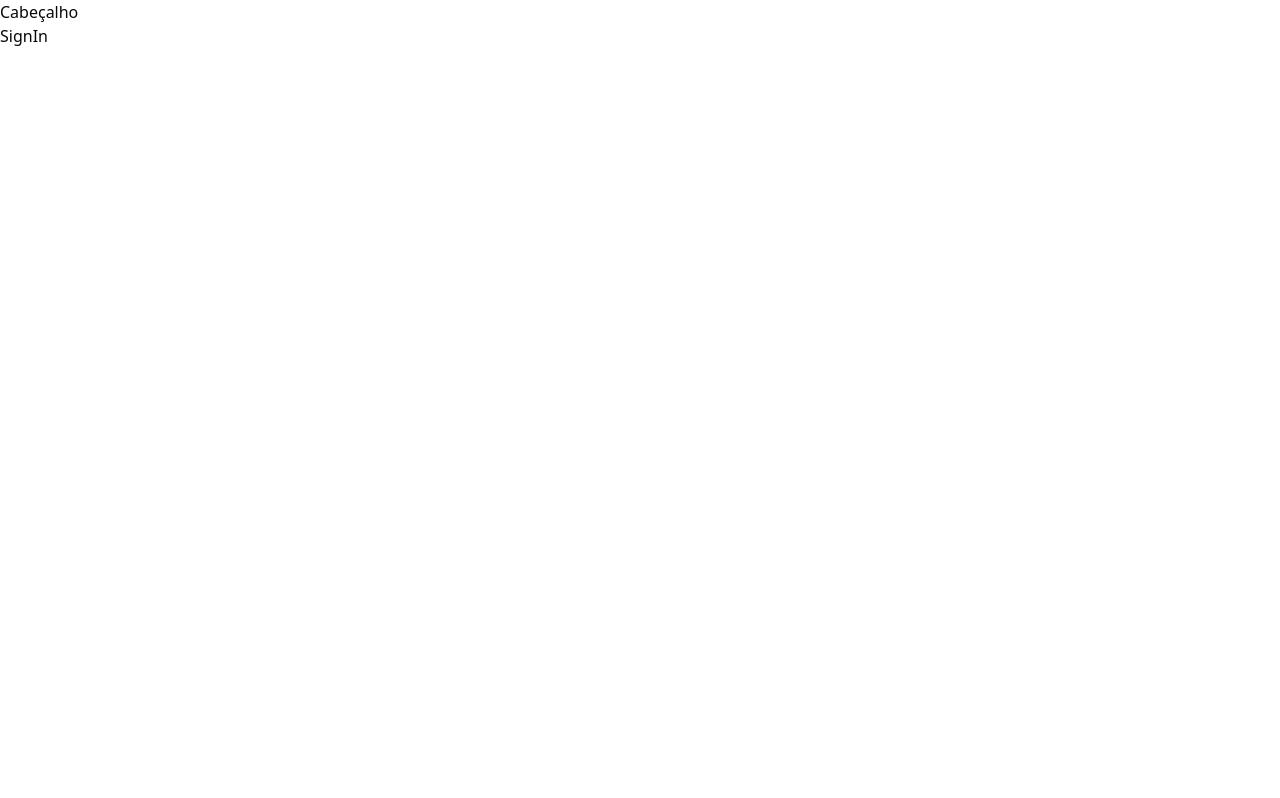
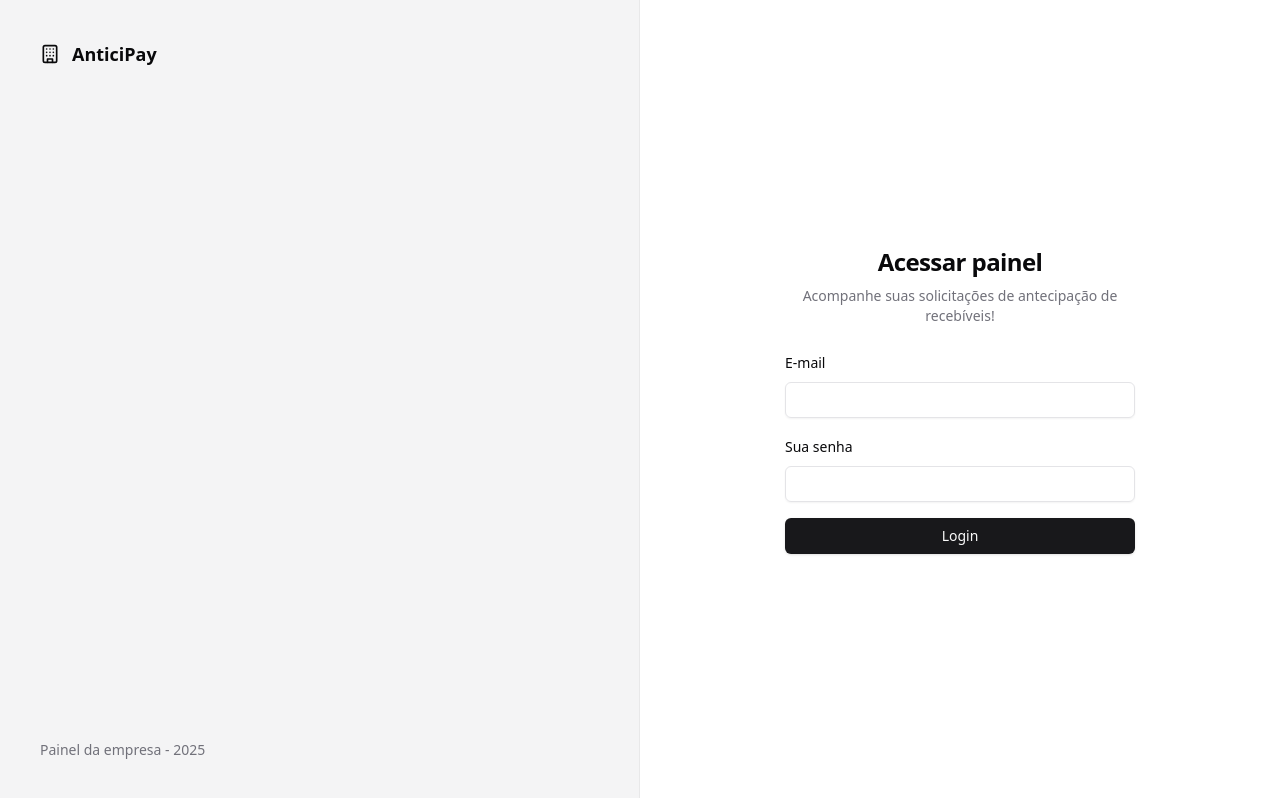
Before and after one commit to brenonPerez/anticipay-web, a React (Vite) app: page /sign-in in a window 1280 px wide. Built offline with nearby package versions, Linux system fonts and the light colour scheme.

Commit message:
feat: add componente SignIn

```diff
--- a/package.json
+++ b/package.json
@@ -10,6 +10,7 @@
     "preview": "vite preview"
   },
   "dependencies": {
+    "@radix-ui/react-label": "^2.1.2",
     "@radix-ui/react-slot": "^1.1.2",
     "class-variance-authority": "^0.7.1",
     "clsx": "^2.1.1",
--- /dev/null
+++ b/src/components/ui/input.tsx
@@ -0,0 +1,22 @@
+import * as React from "react"
+
+import { cn } from "@/lib/utils"
+
+const Input = React.forwardRef<HTMLInputElement, React.ComponentProps<"input">>(
+  ({ className, type, ...props }, ref) => {
+    return (
+      <input
+        type={type}
+        className={cn(
+          "flex h-9 w-full rounded-md border border-input bg-transparent px-3 py-1 text-base shadow-sm transition-colors file:border-0 file:bg-transparent file:text-sm file:font-medium file:text-foreground placeholder:text-muted-foreground focus-visible:outline-none focus-visible:ring-1 focus-visible:ring-ring disabled:cursor-not-allowed disabled:opacity-50 md:text-sm",
+          className
+        )}
+        ref={ref}
+        {...props}
+      />
+    )
+  }
+)
+Input.displayName = "Input"
+
+export { Input }
--- /dev/null
+++ b/src/components/ui/label.tsx
@@ -0,0 +1,24 @@
+import * as React from "react"
+import * as LabelPrimitive from "@radix-ui/react-label"
+import { cva, type VariantProps } from "class-variance-authority"
+
+import { cn } from "@/lib/utils"
+
+const labelVariants = cva(
+  "text-sm font-medium leading-none peer-disabled:cursor-not-allowed peer-disabled:opacity-70"
+)
+
+const Label = React.forwardRef<
+  React.ElementRef<typeof LabelPrimitive.Root>,
+  React.ComponentPropsWithoutRef<typeof LabelPrimitive.Root> &
+    VariantProps<typeof labelVariants>
+>(({ className, ...props }, ref) => (
+  <LabelPrimitive.Root
+    ref={ref}
+    className={cn(labelVariants(), className)}
+    {...props}
+  />
+))
+Label.displayName = LabelPrimitive.Root.displayName
+
+export { Label }
--- a/src/pages/_layouts/auth.tsx
+++ b/src/pages/_layouts/auth.tsx
@@ -1,10 +1,19 @@
+import { Building } from 'lucide-react'
 import { Outlet } from 'react-router-dom'
 
 export function AuthLayout() {
   return (
-    <div>
-      <h1>Autenticação</h1>
-      <div>
+    <div className="grid min-h-screen grid-cols-2">
+      <div className="flex h-full flex-col justify-between border-r border-foreground/5 bg-muted p-10 text-muted-foreground">
+        <div className="flex items-center gap-3 text-lg text-foreground">
+          <Building className="h-5 w-5" />
+          <span className="font-semibold">AnticiPay</span>
+        </div>
+        <footer className="text-sm">
+          Painel da empresa - {new Date().getFullYear()}
+        </footer>
+      </div>
+      <div className="flex flex-col items-center justify-center">
         <Outlet />
       </div>
     </div>
--- a/src/pages/auth/sign-in.tsx
+++ b/src/pages/auth/sign-in.tsx
@@ -1,10 +1,42 @@
 import { Helmet } from 'react-helmet-async'
+
+import { Button } from '@/components/ui/button'
+import { Input } from '@/components/ui/input'
+import { Label } from '@/components/ui/label'
 
 export function SignIn() {
   return (
     <>
       <Helmet title="Login" />
-      <h1>SignIn</h1>
+
+      <div className="p-8">
+        <div className="flex w-[350px] flex-col justify-center gap-6">
+          <div className="flex flex-col gap-2 text-center">
+            <h1 className="text-2xl font-semibold tracking-tight">
+              Acessar painel
+            </h1>
+            <p className="text-sm text-muted-foreground">
+              Acompanhe suas solicitações de antecipação de recebíveis!
+            </p>
+          </div>
+
+          <form className="space-y-4">
+            <div className="space-y-2">
+              <Label htmlFor="email">E-mail</Label>
+              <Input id="email" type="email" />
+            </div>
+
+            <div className="space-y-2">
+              <Label htmlFor="password">Sua senha</Label>
+              <Input id="password" type="password" />
+            </div>
+
+            <Button className="w-full" type="submit">
+              Login
+            </Button>
+          </form>
+        </div>
+      </div>
     </>
   )
 }
--- a/src/routes.tsx
+++ b/src/routes.tsx
@@ -1,6 +1,7 @@
 import { createBrowserRouter } from 'react-router-dom'
 
 import { AppLayout } from './pages/_layouts/app'
+import { AuthLayout } from './pages/_layouts/auth'
 import { Dashboard } from './pages/app/dashboard'
 import { SignIn } from './pages/auth/sign-in'
 
@@ -12,7 +13,7 @@
   },
   {
     path: '/',
-    element: <AppLayout />,
+    element: <AuthLayout />,
     children: [{ path: '/sign-in', element: <SignIn /> }],
   },
 ])
```
Also changed, not shown: 1 other file (tests, documents, lock files or other folders).
